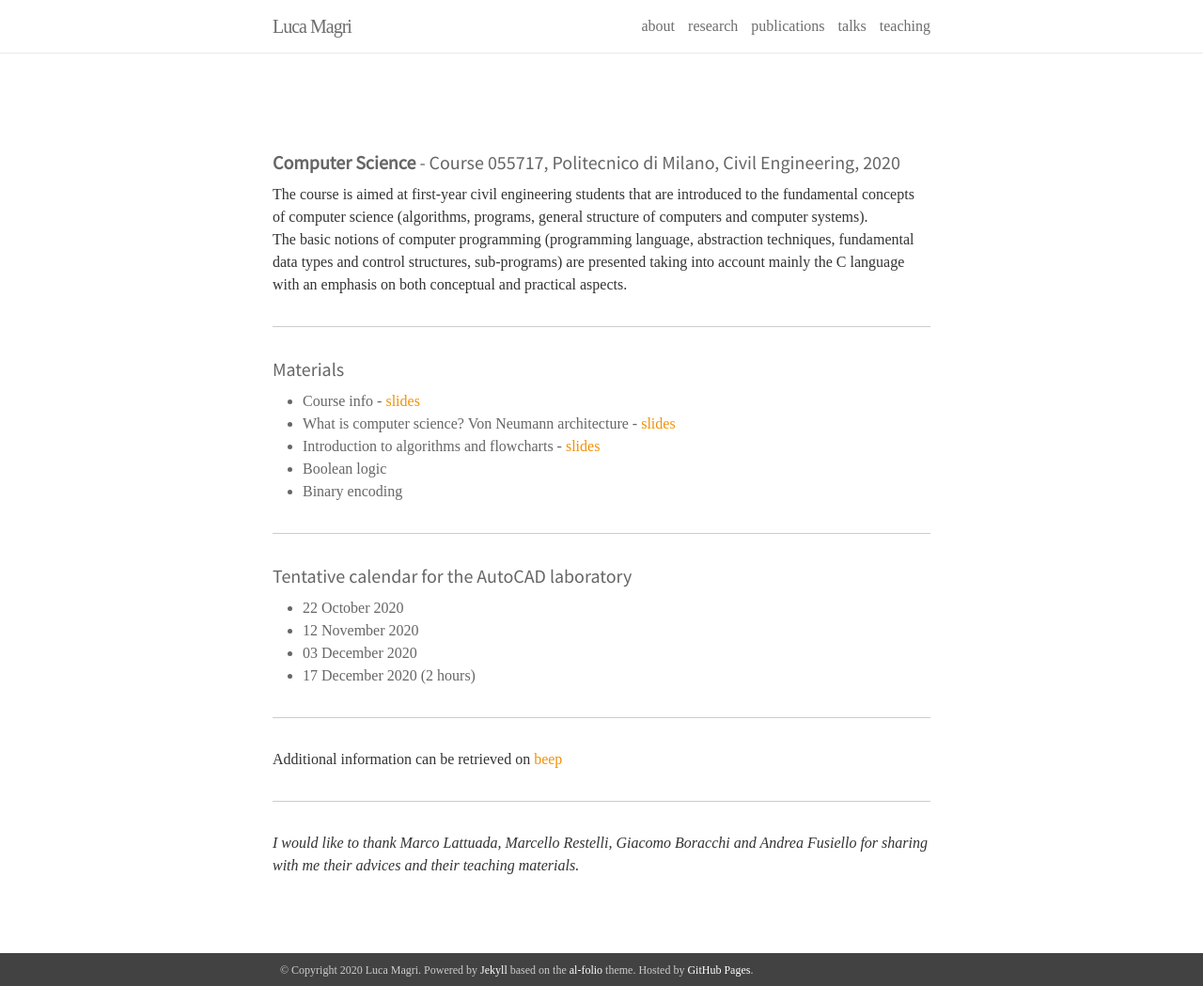
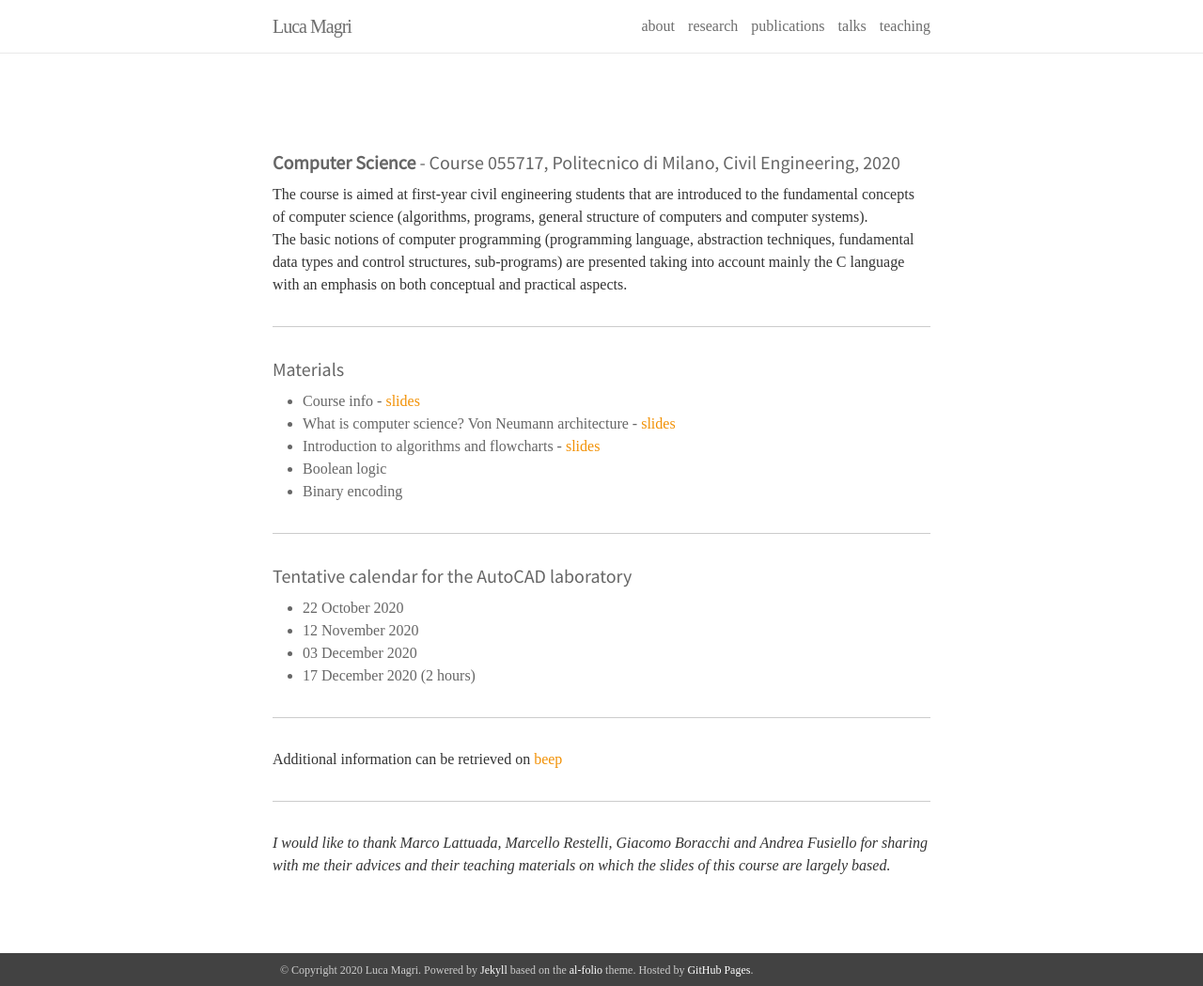
Before and after one commit to magrilu/magrilu.github.io, a Jekyll site: the page built from _pages/cs.md, in a window 1280 px wide and 1049 px high. Shown: the whole window at 94% size. Built offline with Jekyll 4.4.1, drawn with Linux system fonts in a browser that asks for light colours; nearby versions of some CDN libraries; some web fonts are replaced.

Commit message:
added aknowledgment

```diff
--- a/_pages/cs.md
+++ b/_pages/cs.md
@@ -37,7 +37,7 @@ Additional information can be retrieved on
 
 ***
 
-*I would like to thank Marco Lattuada, Marcello Restelli, Giacomo Boracchi and Andrea Fusiello for sharing with me their advices and their teaching materials.*
+*I would like to thank Marco Lattuada, Marcello Restelli, Giacomo Boracchi and Andrea Fusiello for sharing with me their advices and their teaching materials on which the slides of this course are largely based.*
 
 [beep]:https://beep.metid.polimi.it/web/2020-21-computer-science-luca-magri-/
 [slides0]:https://polimi365-my.sharepoint.com/:b:/g/personal/10755186_polimi_it/EU1ibMCsByZNjMnOKdFe6DcBB2PxKAWOdzxs3RVkAhhjEQ?e=j4GjVc
```
